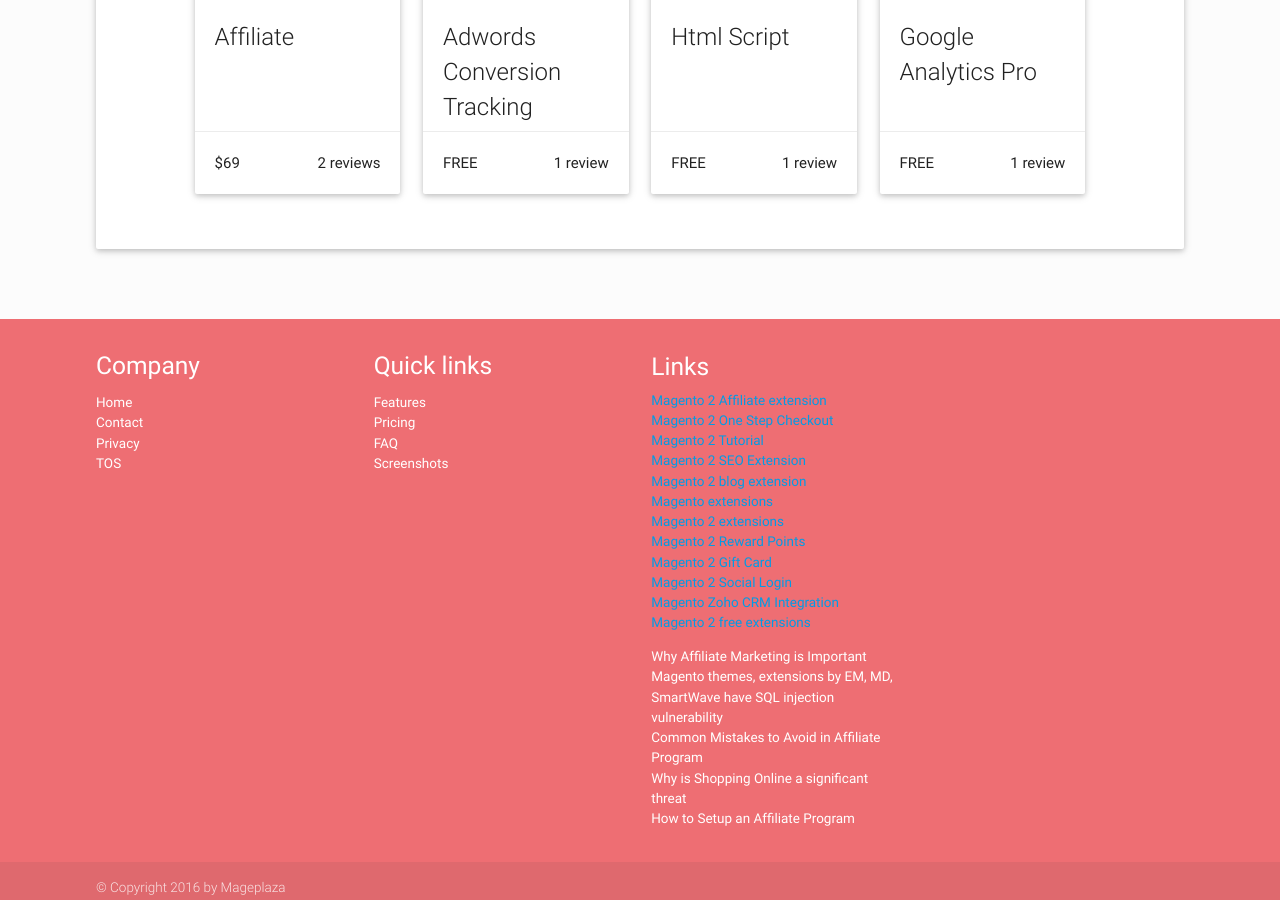
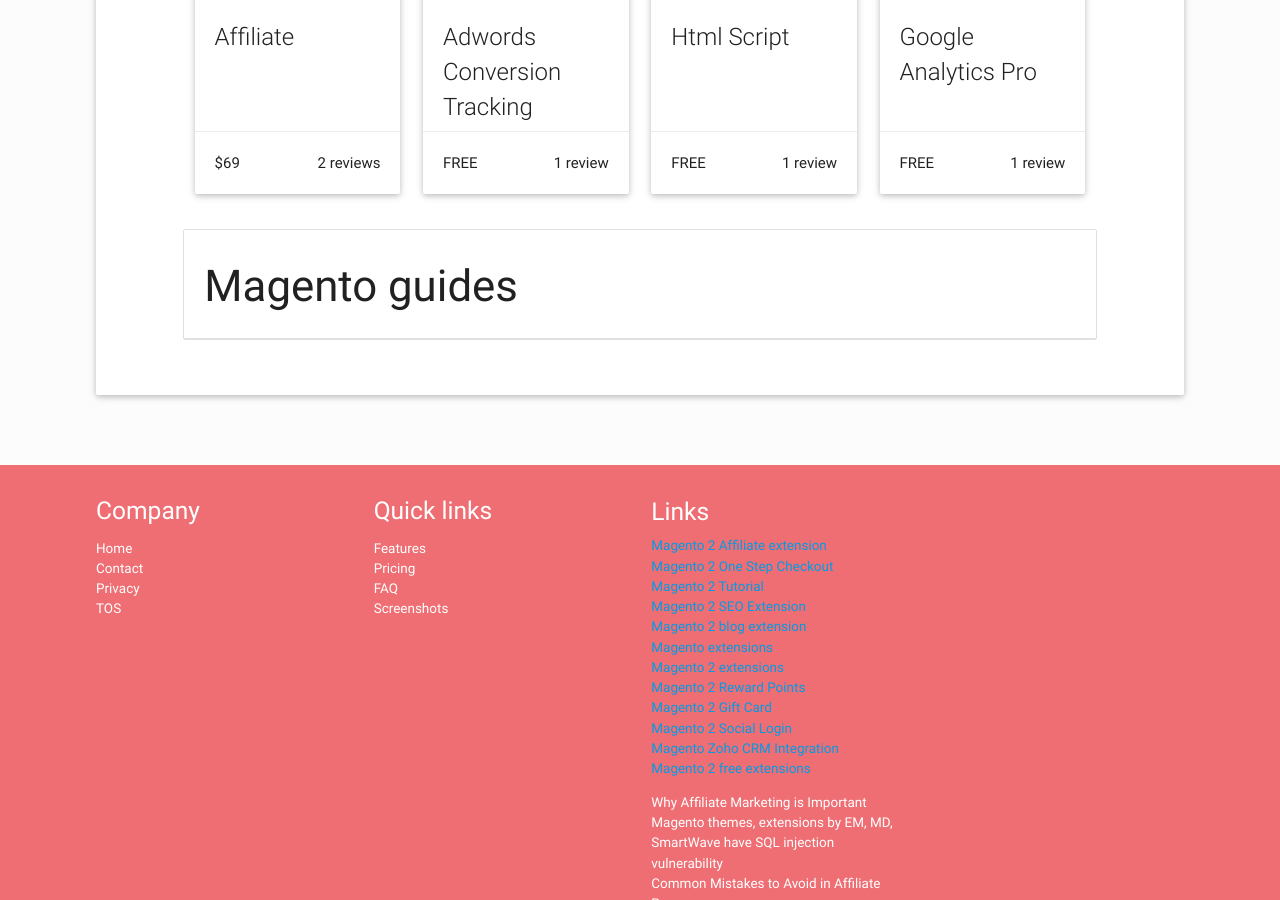
Before and after one commit to magentolocator/mp2, a Jekyll site: the page built from categories/magento-extensions.md, in a window 1280 px wide and 900 px high, scrolled down 1049 px. Built offline with Jekyll 4.4.1, drawn with Linux system fonts in a browser that asks for light colours; nearby versions of some CDN libraries.

Commit message:
Auto update

```diff
--- a/_config.yml
+++ b/_config.yml
@@ -68,7 +68,5 @@
 
 
 collections:
-  magento-extensions:
-    output: true
   pages:
     output: true
--- a/categories/magento-extensions.md
+++ b/categories/magento-extensions.md
@@ -71,5 +73,27 @@
         {% endfor %}
 
     </div>
+    <!-- end litsing -->
+
+
+    <div class="row">
+
+    	<ul class="collection with-header">
+	        <li class="collection-header"><h3>Magento guides</h3></li>
+	        {% for post in site.categories.kb limit:20 %}
+	        <li class="collection-item">
+		        <a href="{{ site.url }}{{ post.url }}" >
+			        {{ post.title }}
+		        </a>
+	        </li>
+	        {% endfor %}
+
+      </ul>
+
+
+    </div>
+
+
+
 
 </div>
```
Also changed, not shown: other parts of categories/magento-extensions.md (+6 -4 lines), 1 other file.
